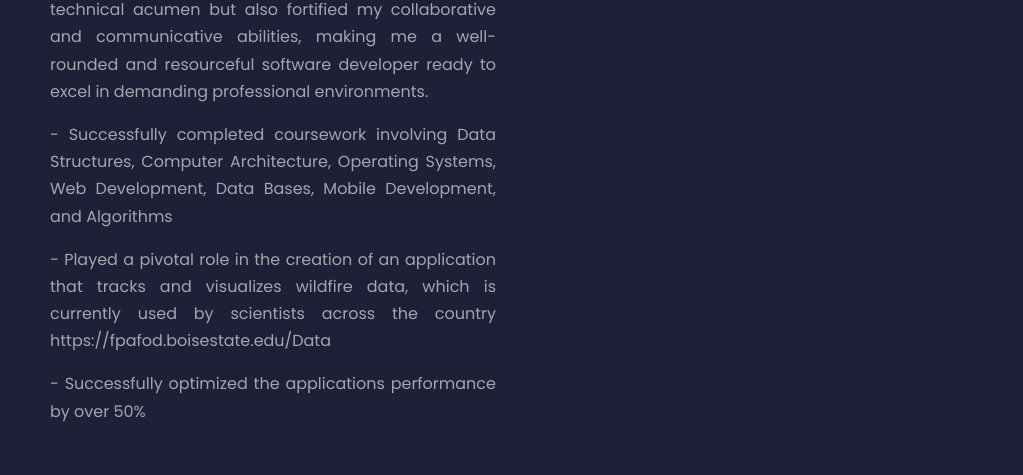
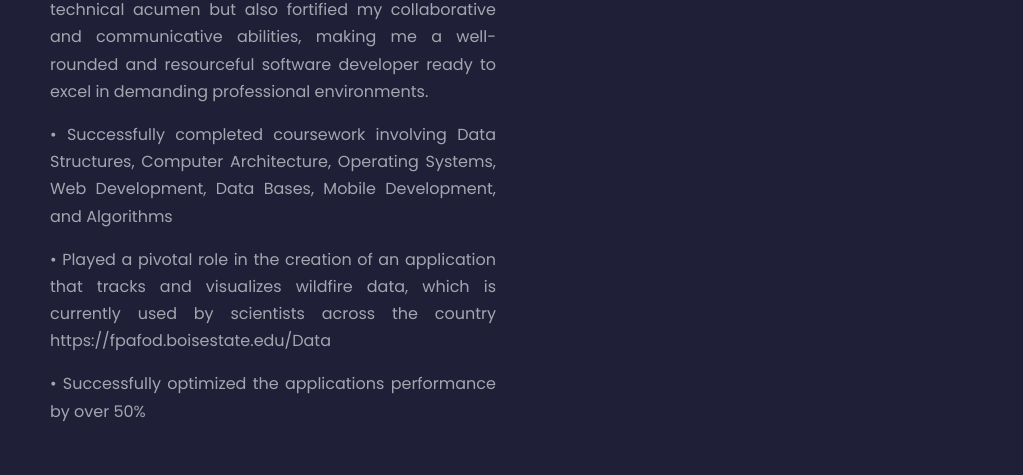
Before and after one commit to ParkerBalbach/online_resume, a React (Create React App) app: page / in a window 1280 px wide. Shown: the part 2240-2715 px from the top of the page, without its empty margins (128-1151 px from the left). Built offline with nearby package versions, Linux system fonts and the light colour scheme.

Commit message:
Changed bullet points to html bullets

```diff
--- a/src/components/education/education.jsx
+++ b/src/components/education/education.jsx
@@ -19,14 +19,14 @@ const education = () => {
               developer ready to excel in demanding professional environments.
             </p>
             <p>
-              - Successfully completed coursework involving Data Structures, Computer Architecture, Operating Systems, Web Development, Data Bases, Mobile Development, and Algorithms
+            &#8226; Successfully completed coursework involving Data Structures, Computer Architecture, Operating Systems, Web Development, Data Bases, Mobile Development, and Algorithms
             </p>
             <p>
-              - Played a pivotal role in the creation of an application that tracks and visualizes wildfire data, which is currently used by scientists across the country
+            &#8226; Played a pivotal role in the creation of an application that tracks and visualizes wildfire data, which is currently used by scientists across the country
               https://fpafod.boisestate.edu/Data
             </p>
             <p>
-              - Successfully optimized the applications performance by over 50%
+            &#8226; Successfully optimized the applications performance by over 50%
             </p>
           </div>
         </div>
```
